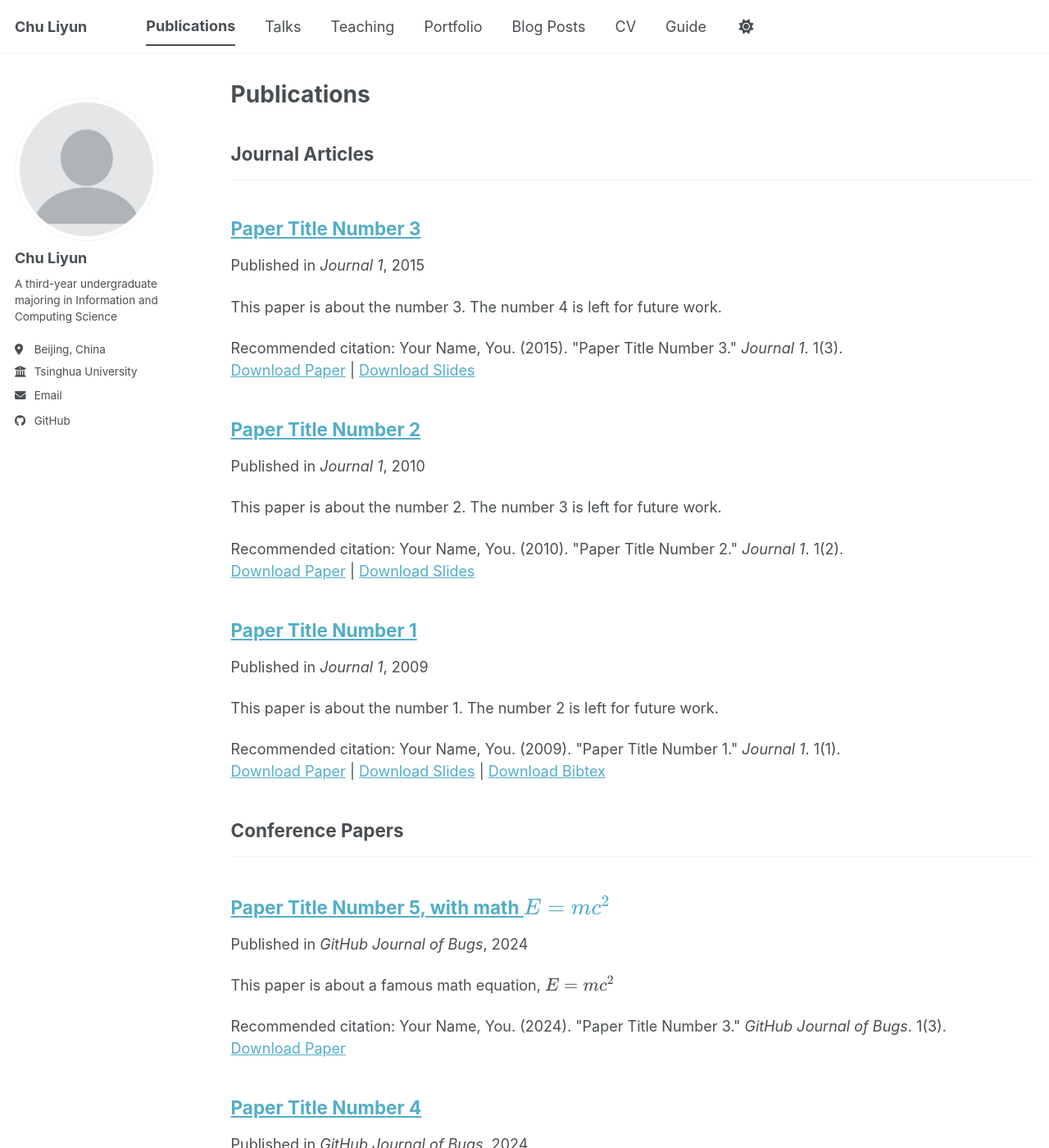
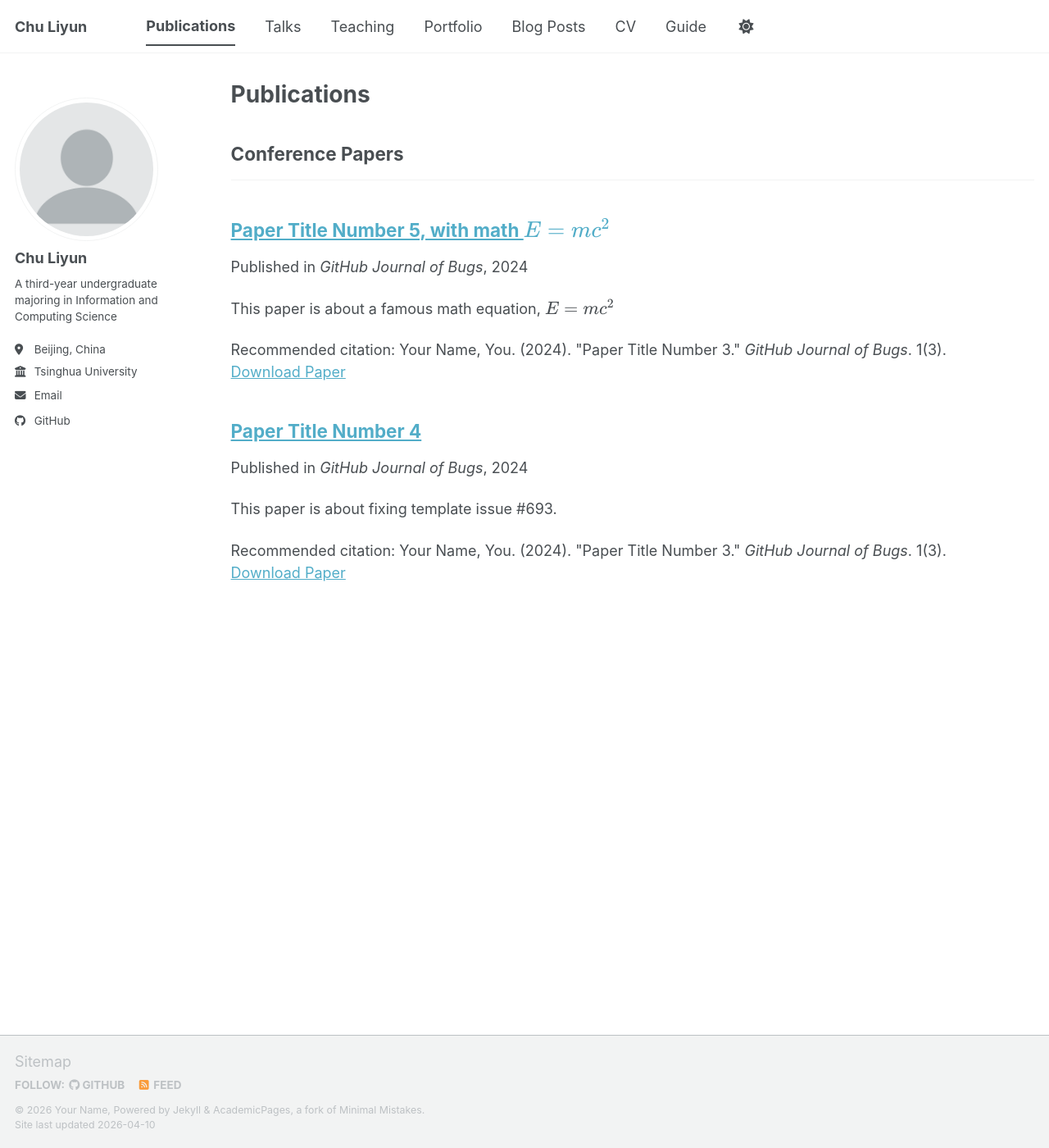
Before and after one commit to MKurisu004/MKurisu004.github.io, a Jekyll site: the page built from _pages/publications.html, in a window 1280 px wide and 1400 px high. Shown: the whole window at 82% size. Built offline with Jekyll 4.4.1, drawn with Linux system fonts in a browser that asks for light colours; a script bundle is joined from its source files by our own code; library files that are not in the unit come from our copies.

Commit message:
Remove book and manuscript categories from config
Removed publication categories for books and manuscripts.

```diff
--- a/_config.yml
+++ b/_config.yml
@@ -84,10 +84,6 @@ author:
 
 # Publication Category - The following the list of publication categories and their headings
 publication_category:
-  books:
-    title: 'Books'
-  manuscripts:
-    title: 'Journal Articles'
   conferences:
     title: 'Conference Papers'
 
```
